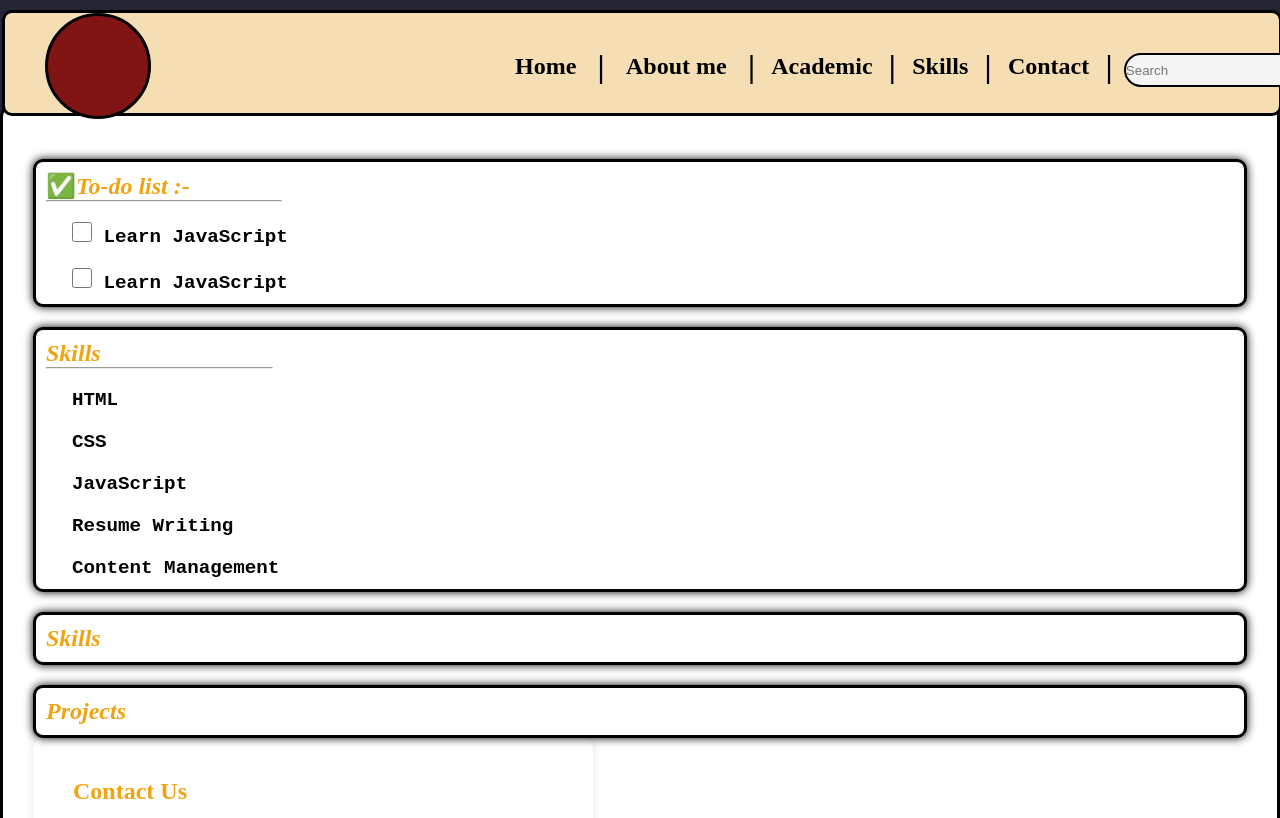
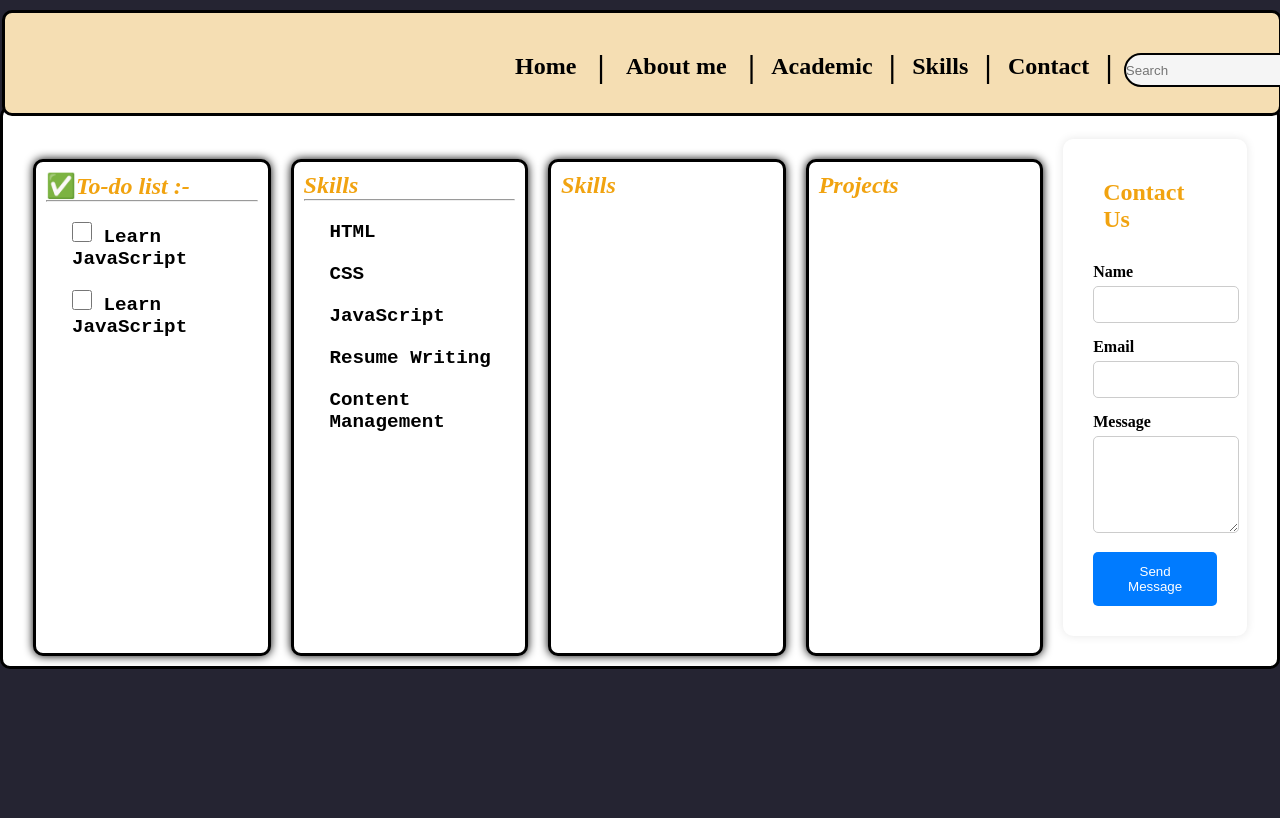
Before and after one commit to natarajanspnk/my-portfolio, a plain HTML site: page index.html in a window 1280 px wide. Shown: the top 818 px of the page. Drawn offline with Linux system fonts and the light colour scheme.

Commit message:
Update 2: style.css file

```diff
--- a/style.css
+++ b/style.css
@@ -25,21 +25,7 @@ body {
     display: flex;
     top: 10px;
     left: 2px;
-}
-
-.logo {
-    background-image: url(\Photograph.jpg);
-    background-color: rgb(129, 21, 21);
-    background-size: cover;
-    border-color: black;
-    border-style: solid;
-    border-radius: 100px;
-    position: relative;
-    top: 0px;
-    left: 40px;
-    height: 100px;
-    width: 100px;
-    z-index: 1;
+    z-index: 0;
 }
 
 .titlepage {
@@ -130,8 +116,7 @@ body {
     position: static;
     padding: 20px;
     display: flex;
-    flex-direction: column;
-
+    flex-direction: row;
 }
 
 .container h2{
@@ -179,12 +164,10 @@ input[type="checkbox"]:checked + label {
     border-width: 3px;
     box-shadow: 0px 0px 10px rgba(0,0,1,10.1);
     position: relative;
-
     top: 20px;
     margin: 10px;
     display: flex;
     flex: 50%;
-    flex-wrap: wrap;
     transition: all 0.3s ease;
 }
 
```
